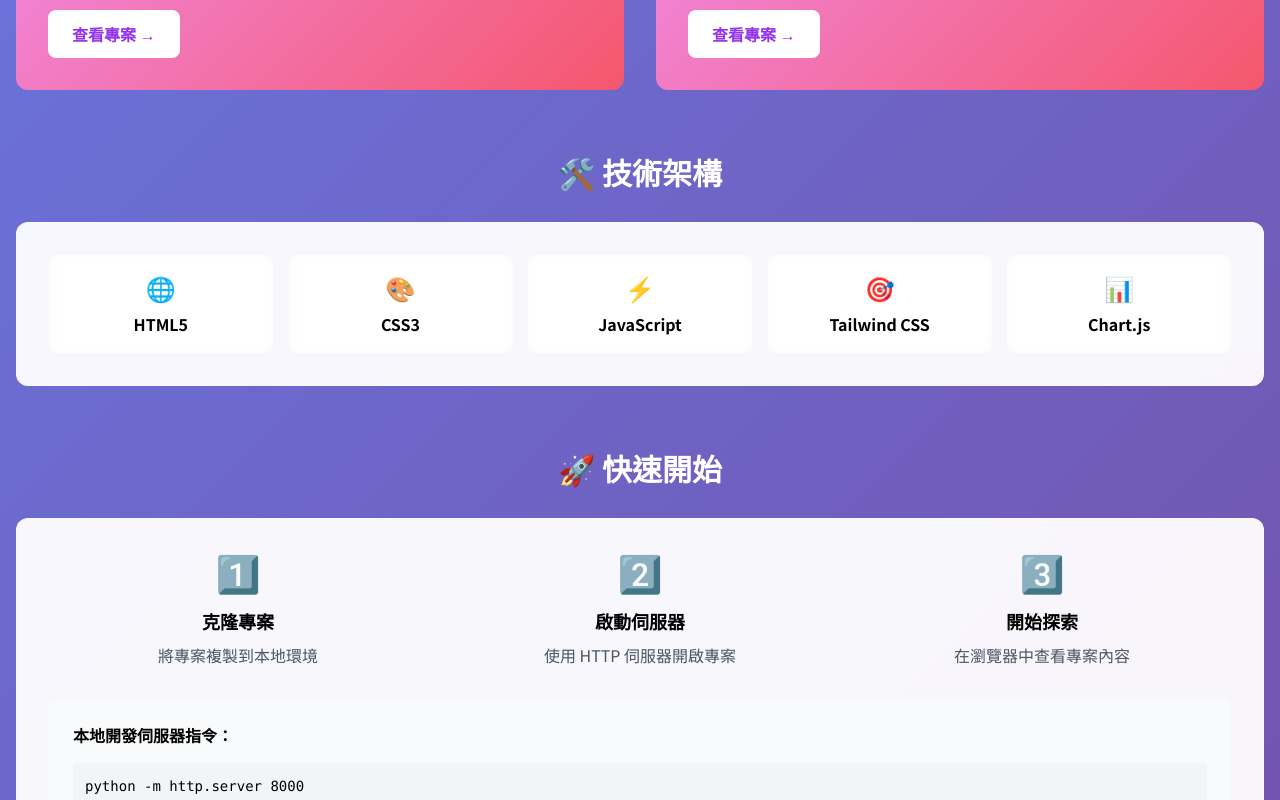
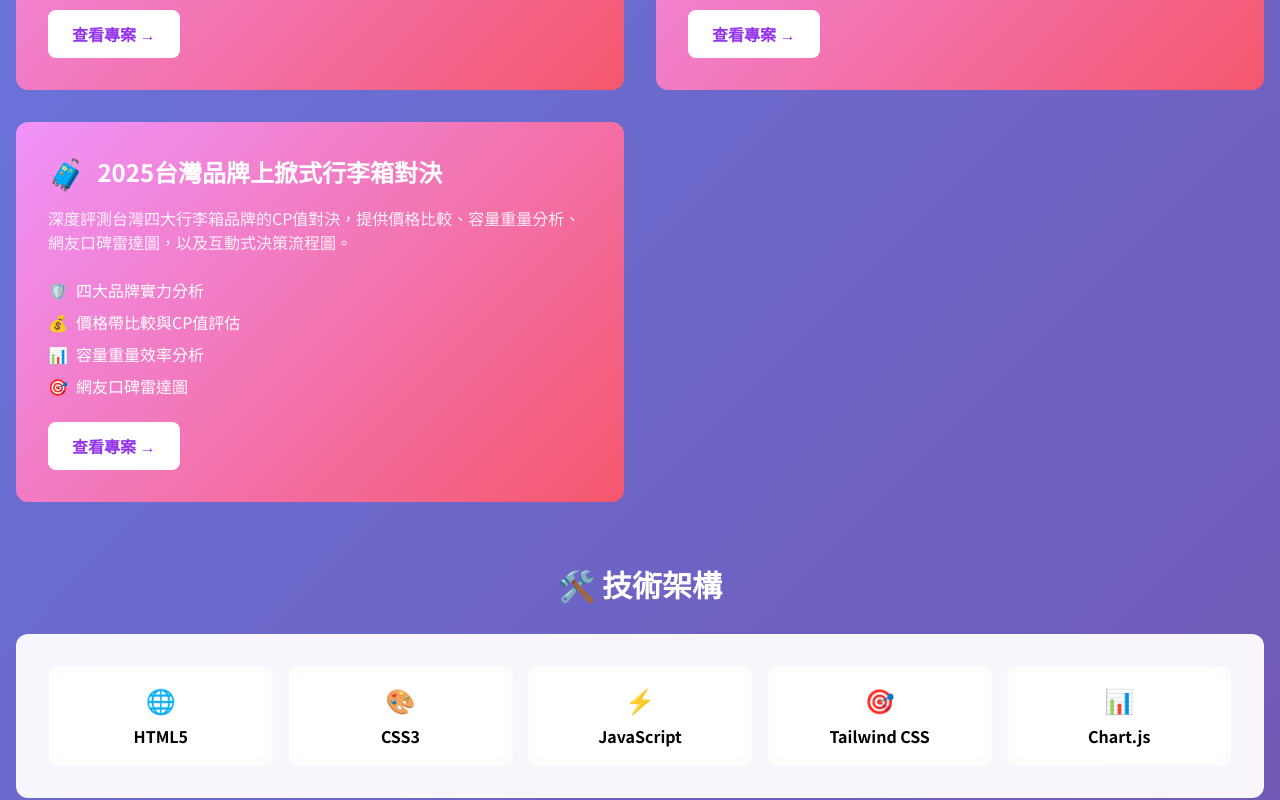
Before and after one commit to Ikeli0320/SinglePage-netlify, a plain HTML site: page index.html in a window 1280 px wide. Shown: the part 920-1720 px from the top of the page. Drawn offline with nearby package versions, Linux system fonts and the light colour scheme.

Commit message:
新增 2025 台灣品牌上掀式行李箱對決專案卡片，更新專案統計數量至 3

```diff
--- a/index.html
+++ b/index.html
@@ -151,6 +151,37 @@
                         查看專案 →
                     </a>
                 </div>
+
+                <!-- Project 3 -->
+                <div class="project-card rounded-xl p-8">
+                    <div class="flex items-center mb-4">
+                        <span class="text-3xl mr-3">🧳</span>
+                        <h3 class="text-2xl font-bold">2025台灣品牌上掀式行李箱對決</h3>
+                    </div>
+                    <p class="text-white/90 mb-6">深度評測台灣四大行李箱品牌的CP值對決，提供價格比較、容量重量分析、網友口碑雷達圖，以及互動式決策流程圖。</p>
+                    <div class="space-y-2 mb-6">
+                        <div class="flex items-center">
+                            <span class="mr-2">🛡️</span>
+                            <span>四大品牌實力分析</span>
+                        </div>
+                        <div class="flex items-center">
+                            <span class="mr-2">💰</span>
+                            <span>價格帶比較與CP值評估</span>
+                        </div>
+                        <div class="flex items-center">
+                            <span class="mr-2">📊</span>
+                            <span>容量重量效率分析</span>
+                        </div>
+                        <div class="flex items-center">
+                            <span class="mr-2">🎯</span>
+                            <span>網友口碑雷達圖</span>
+                        </div>
+                    </div>
+                    <a href="2025_Top-Lid_Luggage.html"
+                        class="inline-block bg-white text-purple-600 px-6 py-3 rounded-lg font-semibold hover:bg-gray-100 transition-colors">
+                        查看專案 →
+                    </a>
+                </div>
             </div>
         </section>
 
@@ -227,7 +258,7 @@
             <h2 class="text-3xl font-bold text-white text-center mb-8">📊 專案統計</h2>
             <div class="grid grid-cols-2 md:grid-cols-4 gap-6">
                 <div class="card rounded-xl p-6 text-center">
-                    <div class="text-3xl font-bold text-purple-600 mb-2">2</div>
+                    <div class="text-3xl font-bold text-purple-600 mb-2">3</div>
                     <div class="text-gray-600">總專案數</div>
                 </div>
                 <div class="card rounded-xl p-6 text-center">
```
